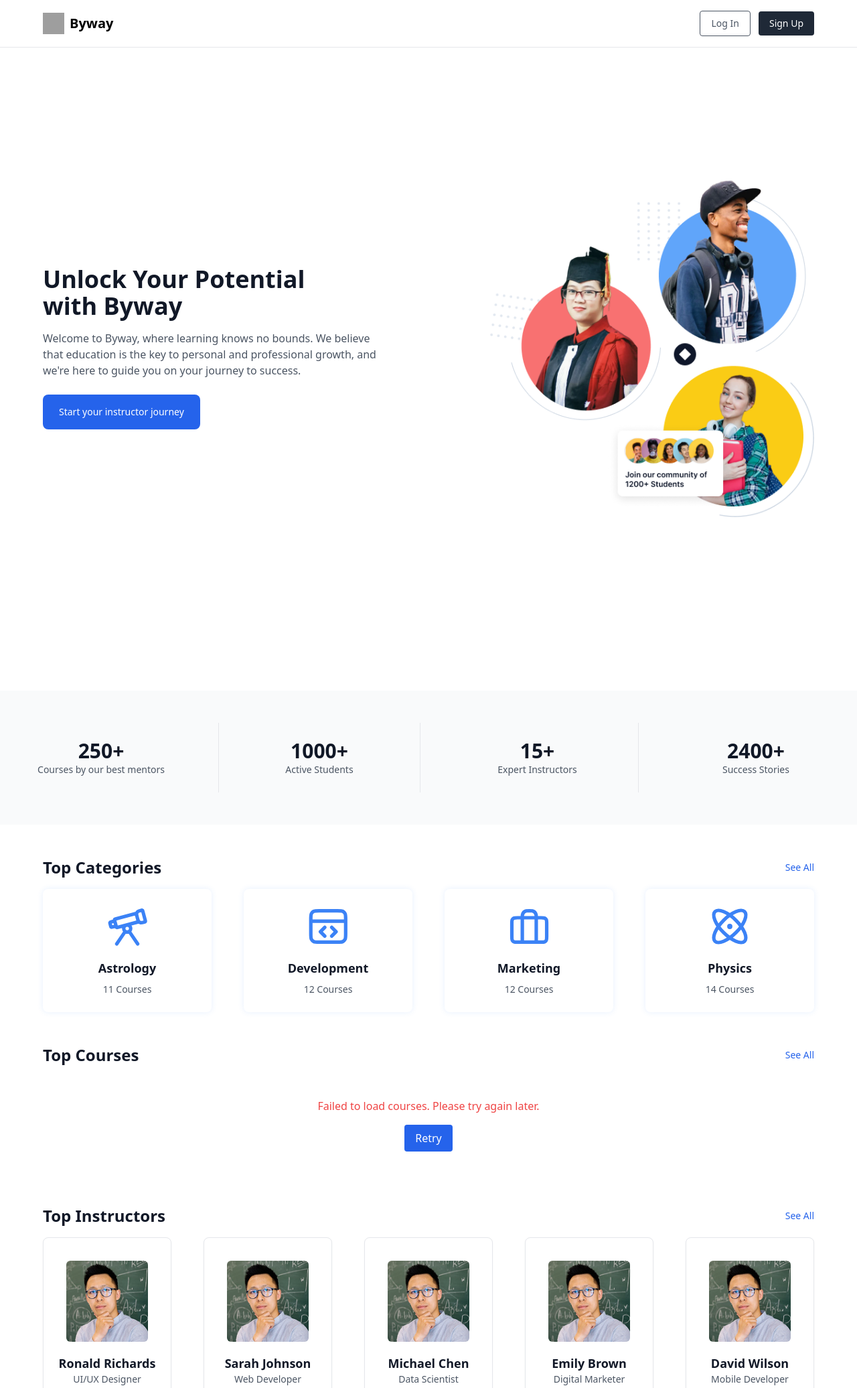
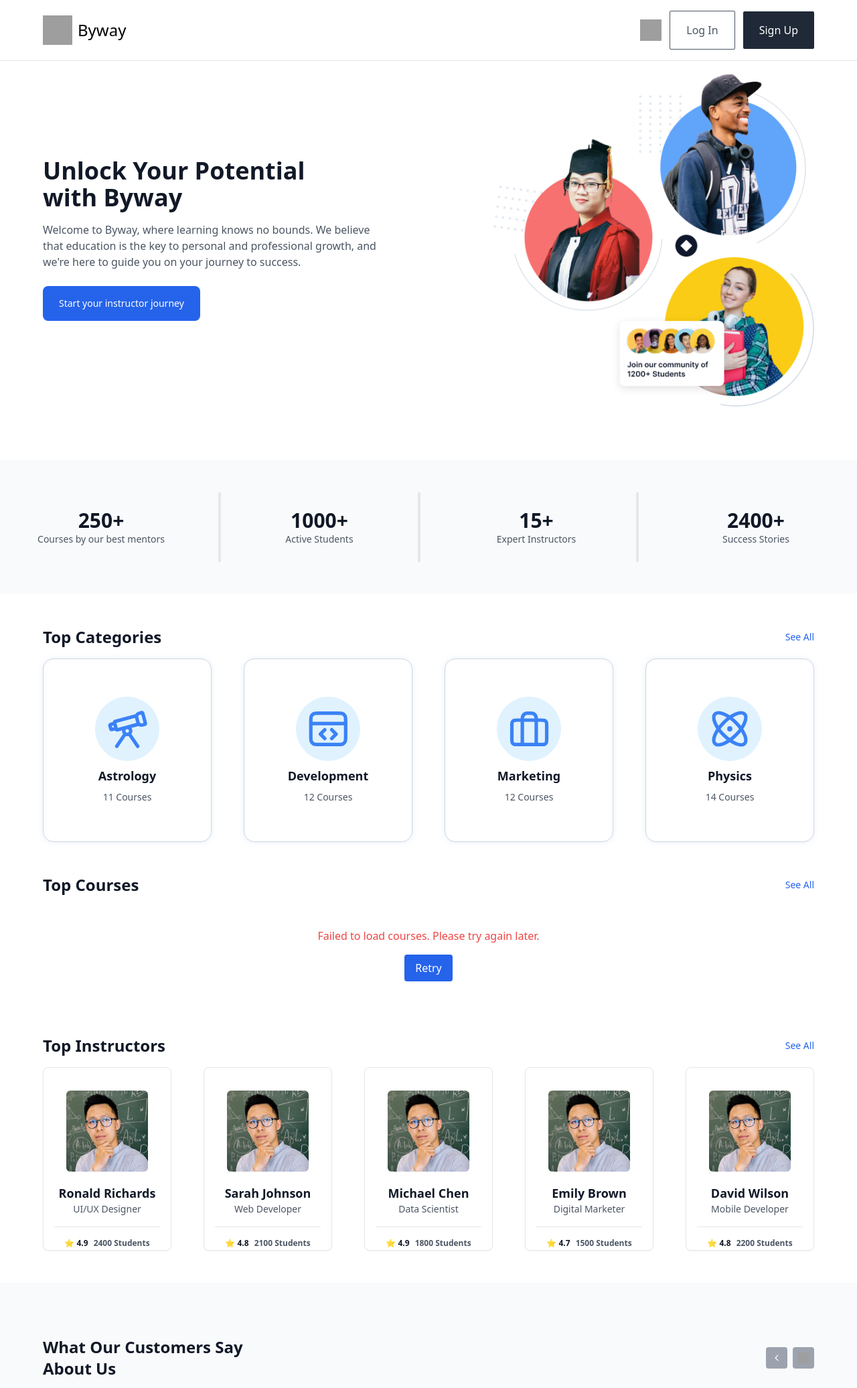
Before and after one commit to IRFANA-HASSAN/Byway_Django, a Django app: page / in a window 1280 px wide. Shown: the top 2072 px of the page at 67% size. Run offline with Django 5.2, Linux system fonts and the light colour scheme; data comes from the database, SQL or seed files in the repository; some libraries are stand-ins or nearby versions; grey boxes are pictures that could not be loaded.

Commit message:
bug fixed

```diff
--- a/src/Byway_Django/static/js/components/courses.js
+++ b/src/Byway_Django/static/js/components/courses.js
@@ -29,10 +29,11 @@
     const title = course.title.length > 40 ? course.title.slice(0, 40) + '...' : course.title;
 
     return `
-      <a href="/product/?id=${course.id}" class="block">
-        <div class="bg-white border border-gray-300 product-card rounded-xl overflow-hidden hover:shadow-lg transition">
+      <a href="/product/?id=${course.id}" class="block h-full">
+    <div class="bg-white border border-gray-300 product-card rounded-xl overflow-hidden hover:shadow-lg transition flex flex-col h-full">
       <img src="${course.image}" alt="${course.title}" class="w-full h-48 object-contain p-4" />
-          <div class="px-4 pb-4">
+      <div class="px-4 pb-4 flex-grow flex flex-col justify-between">
+        <div>
           <h3 class="font-semibold text-lg text-gray-900 leading-tight mt-2">${title}</h3>
           <p class="text-sm font-normal text-gray-600">By Ronald Richards</p>
           <div class="flex items-center text-yellow-500 mt-1">
@@ -42,6 +43,7 @@
             </span>
           </div>
           <p class="text-sm font-normal text-gray-600 mt-1">22 Total Hours. 155 Lectures. Beginner</p>
+        </div>
         <p class="text-xl font-bold text-gray-900 mt-2">$${course.price}</p>
       </div>
     </div>
--- a/src/Byway_Django/template/Product.html
+++ b/src/Byway_Django/template/Product.html
@@ -4,6 +4,7 @@
 <head>
     <meta charset="UTF-8">
     <meta name="viewport" content="width=device-width, initial-scale=1.0">
+    <link rel="icon" type="image/svg+xml" sizes="32x32" href="{% static 'images/assets/logo.svg' %}">
     <title>Product Detail - 50% Off</title>
     <script src="https://cdn.tailwindcss.com"></script>
     <style>
--- a/src/Byway_Django/template/Product_details.html
+++ b/src/Byway_Django/template/Product_details.html
@@ -4,6 +4,7 @@
 <head>
     <meta charset="UTF-8">
     <meta name="viewport" content="width=device-width, initial-scale=1.0">
+    <link rel="icon" type="image/svg+xml" sizes="32x32" href="{% static 'images/assets/logo.svg' %}">
     <title>Product Detail</title>
 
   <!-- External Scripts -->
@@ -28,7 +29,7 @@
 <div class="w-[90%] max-w-[1900px] mx-auto my-12">
   <h2 class="text-3xl font-bold text-gray-800 mb-6">{{ category.title }} - Courses</h2>
   {% if cards %}
-    <div class="grid grid-cols-1 sm:grid-cols-2 lg:grid-cols-3 xl:grid-cols-4 gap-8">
+    <div class="grid grid-cols-1 sm:grid-cols-2 lg:grid-cols-3 xl:grid-cols-4 gap-8 xl:gap-4">
       {% for card in cards %}
         <div class="bg-white p-4 rounded-lg shadow hover:shadow-xl transition">
           {% if card.image %}
--- a/src/Byway_Django/template/index.html
+++ b/src/Byway_Django/template/index.html
@@ -6,6 +6,7 @@
   <meta name="viewport" content="width=device-width, initial-scale=1.0">
   <meta name="description" content="Byway - The Learning Platform for Online Education. Access high-quality courses, expert instructors, and transform your career.">
   <title>Byway Django || The Learning Platform</title>
+  <link rel="icon" type="image/svg+xml" sizes="32x32" href="{% static 'images/assets/logo.svg' %}">
 
   <!-- External CSS -->
   <link rel="stylesheet" href="{% static 'css/style.css' %}">
@@ -51,18 +52,20 @@
     <nav class="py-4 border-b relative bg-white" role="navigation" aria-label="Main navigation">
       <div class="flex justify-between items-center w-[90%] max-w-[1900px] mx-auto">
         <div class="flex items-center space-x-2">
-          <img src="{% static 'images/assets/logo.svg' %}" alt="Byway Logo" class="w-8 h-8" />
-          <span class="text-xl font-bold"><a href="/" class="hover:text-blue-600 transition">Byway</a></span>
+          <img src="{% static 'images/assets/logo.svg' %}" alt="Byway Logo" class="w-11 h-11" />
+          <span class="text-2xl font-normal"><a href="/" class="hover:text-blue-600 transition">Byway</a></span>
         </div>
         <div class="flex items-center gap-3">
-          <button class="px-4 py-2 text-sm border border-gray-600 text-gray-600 hover:bg-gray-100 transition rounded" aria-label="Log in to your account">Log In</button>
-          <button class="px-4 py-2 text-sm bg-gray-800 text-white hover:bg-blue-700 transition rounded" aria-label="Create a new account">Sign Up</button>
+
+        <a href="#"><img src="{% static 'images/assets/icons/cart.svg' %}" alt="cart" class="h-8 w-8 hidden sm:inline-block" /></a>
+          <button class="px-6 py-4 text-base border border-gray-600 text-gray-600 hover:bg-gray-100 transition rounded-sm" aria-label="Log in to your account">Log In</button>
+          <button class="px-6 py-4 text-base bg-gray-800 text-white hover:bg-blue-700 transition rounded-sm" aria-label="Create a new account">Sign Up</button>
         </div>
       </div>
     </nav>
 
     <!-- Hero Section -->
-    <section class="flex justify-between items-center w-[90%] max-w-[1900px] mx-auto py-12" aria-label="Hero section">
+    <section class="flex justify-between items-center w-[90%] max-w-[1900px] mx-auto py-12 lg:py-4" aria-label="Hero section">
       <div class="my-28 xl:my-6">
         <h1 class="text-2xl sm:text-4xl font-bold mb-4 text-gray-900">
           Unlock Your Potential <br /> with Byway
@@ -75,7 +78,7 @@
           Start your instructor journey
         </button>
       </div>
-      <div class="hero-image hidden md:inline-block md:h-[500px] md:w-full lg:h-[800px] lg:w-[1000px] bg-no-repeat bg-contain bg-right" aria-hidden="true"></div>
+      <div class="hero-image hidden md:inline-block md:h-[300px] md:w-full lg:h-[500px] lg:w-[1000px] bg-no-repeat bg-contain bg-right" aria-hidden="true"></div>
     </section>
 
     <!-- Stats Section -->
@@ -84,11 +87,11 @@
         <p class="text-3xl font-semibold text-gray-900">250+</p>
         <p class="text-sm font-normal text-gray-600">Courses by our best mentors</p>
       </div>
-      <div class="p-6 border-x border-gray-200">
+      <div class="p-6 border-x-4 border-gray-200">
         <p class="text-3xl font-semibold text-gray-900">1000+</p>
         <p class="text-sm font-normal text-gray-600">Active Students</p>
       </div>
-      <div class="p-6 border-r border-gray-200">
+      <div class="p-6 border-r-4 border-gray-200">
         <p class="text-3xl font-semibold text-gray-900">15+</p>
         <p class="text-sm font-normal text-gray-600">Expert Instructors</p>
       </div>
@@ -97,6 +100,7 @@
         <p class="text-sm font-normal text-gray-600">Success Stories</p>
       </div>
     </section>
+
 
     <!-- Categories Section -->
     <div class="w-[90%] max-w-[1900px] mx-auto my-12">
@@ -108,11 +112,13 @@
       </div>
       <div class="grid grid-cols-1 sm:grid-cols-2 lg:grid-cols-3 xl:grid-cols-4 gap-12">
         {% for category in categories %}
-          <div class="category-card p-6 rounded-lg bg-white">
+          <div class="bg-white border border-gray-300 shadow-[0_0_8px_0_#3B82F61F] rounded-2xl py-14 flex flex-col items-center text-center cursor-pointer">
             <a href="{% url 'product_details' category.id %}" class="category-card">
             <div class="flex flex-col items-center text-center">
               {% if category.img %}
-                <img src="{{ category.img.url }}" alt="{{ category.title }}" class="w-16 h-16 mb-4">
+              <div class="bg-[#E0F2FE] w-24 h-24 rounded-full flex items-center justify-center mb-2">
+                <img src="{{ category.img.url }}" alt="{{ category.title }}" class="w-16 h-16">
+              </div>
               {% endif %}
               <h3 class="text-lg font-semibold text-gray-900 mb-2">{{ category.title }}</h3>
               <p class="text-sm text-gray-600">{{ category.count }} Courses</p>
```
Lines whose indentation alone changed are shown as unchanged.
